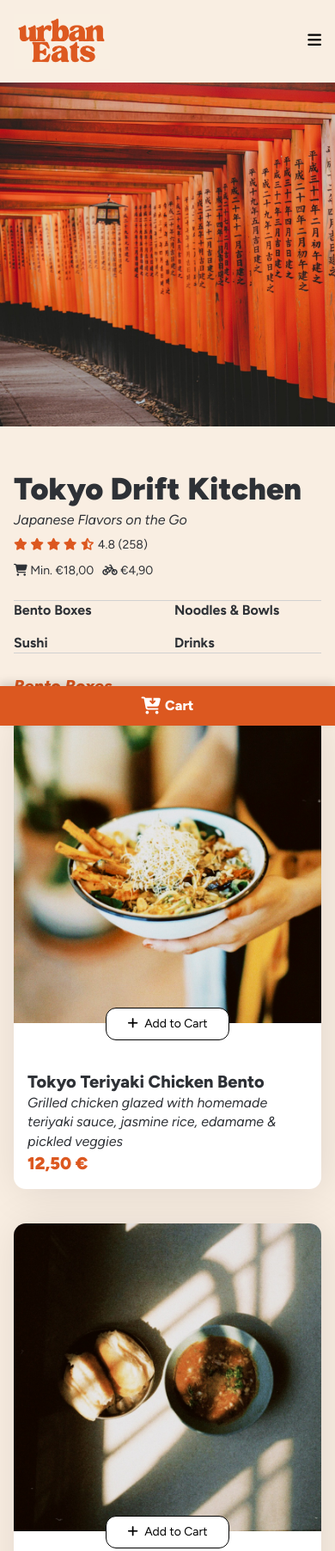
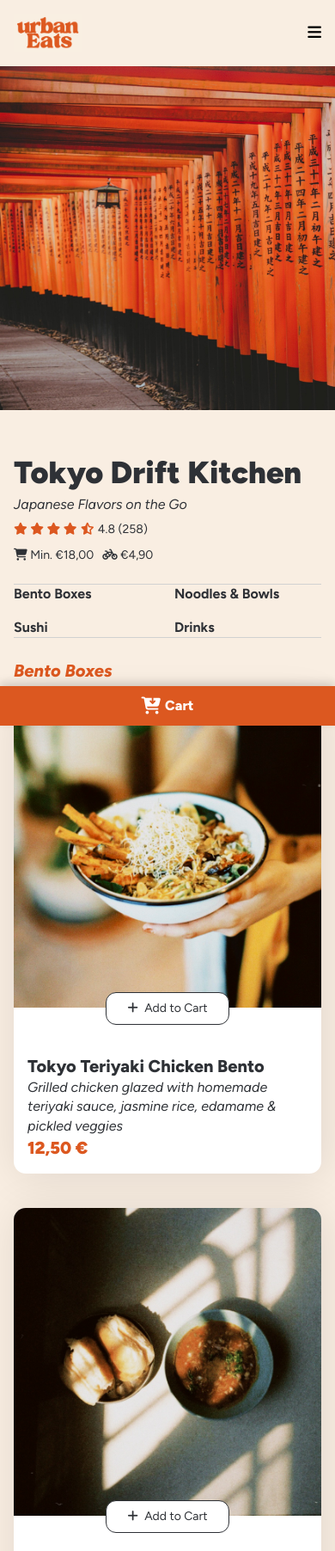
Before and after one commit to stefanstraeter/UrbanBite, a plain HTML site: page index.html in a window 390 px wide. Shown: the top 1804 px of the page at 86% size. Drawn offline with Linux system fonts and the light colour scheme.

Commit message:
fix: icon & button color for iOS

```diff
--- a/styles/components.css
+++ b/styles/components.css
@@ -4,7 +4,7 @@
 }
 
 .navbar-header__logo img {
-  max-width: 140%;
+  max-width: 120%;
   height: auto;
 }
 
@@ -34,7 +34,15 @@
   cursor: pointer;
 }
 
+.navbar-header__links i {
+  color: var(--Slate-500);
+}
+
 @media (max-width: 920px) {
+  .navbar-header__logo img {
+    max-width: 100%;
+  }
+
   .navbar-header__toggle {
     display: block;
   }
@@ -230,11 +238,17 @@
   background-color: var(--White);
   border-style: solid;
   border-width: 0.1rem;
+  color: var(--Slate-500);
+  border-color: var(--Slate-500);
 }
 
 .dishes-content__card-button:hover {
   background-color: var(--Red);
   transition: background-color 0.4s ease-in-out, transform 0.4s ease;
+}
+
+.dishes-content__card-button i {
+  color: var(--Slate-500);
 }
 
 @media (max-width: 920px) {
```
